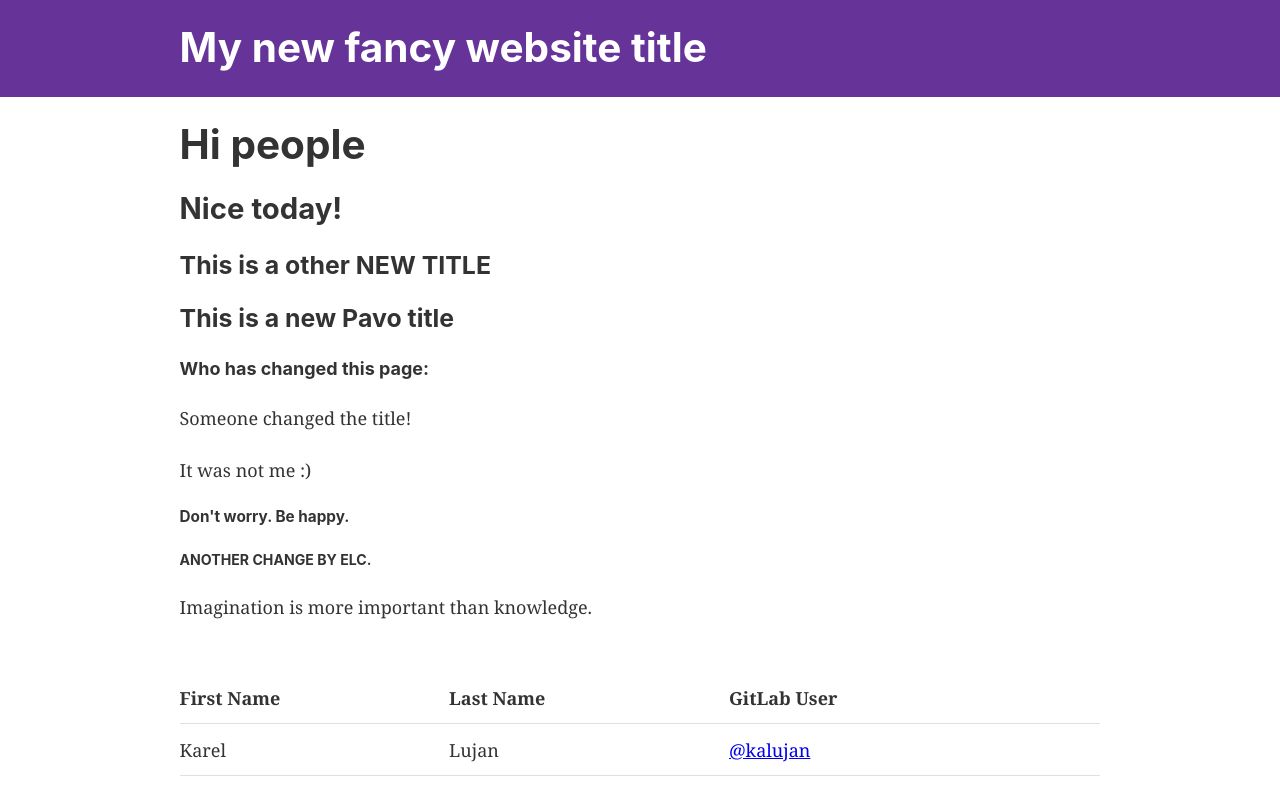
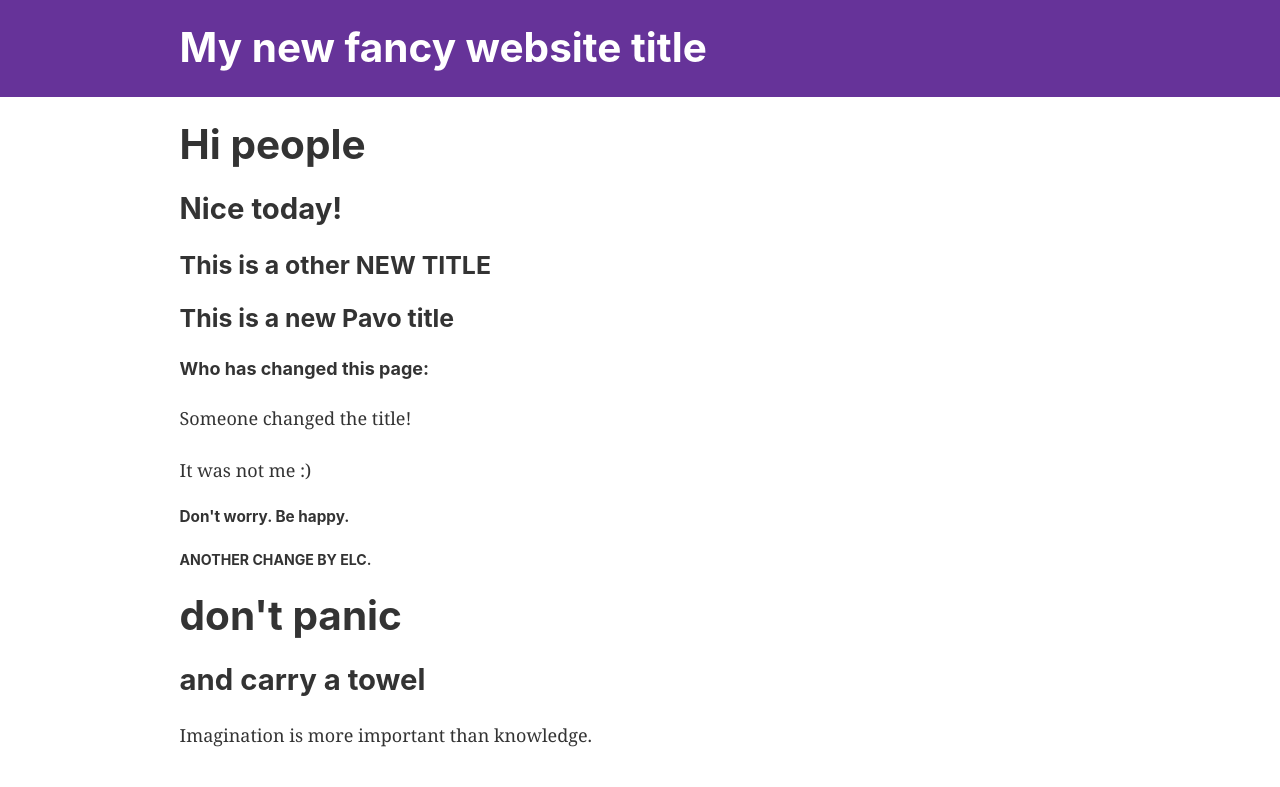
Before and after one commit to anubhavbruce/my-static-webite-1, a Gatsby site: page / in a window 1280 px wide. Shown: the top 787 px of the page. Built offline with nearby package versions, Linux system fonts and the light colour scheme; Gatsby itself is replaced by a stand-in of ours.

Commit message:
Update index.js add headline don't panic

```diff
--- a/src/pages/index.js
+++ b/src/pages/index.js
@@ -176,6 +176,8 @@ const IndexPage = () => (
     <p>It was not me :) </p>
     <h5>Don't worry. Be happy.</h5>
     <h6>ANOTHER CHANGE BY ELC.</h6>
+    <h1>don't panic</h1>
+    <h2>and carry a towel</h2>
     <p>Imagination is more important than knowledge.</p>
     <br />
     <UsersTable users={users} />
```
